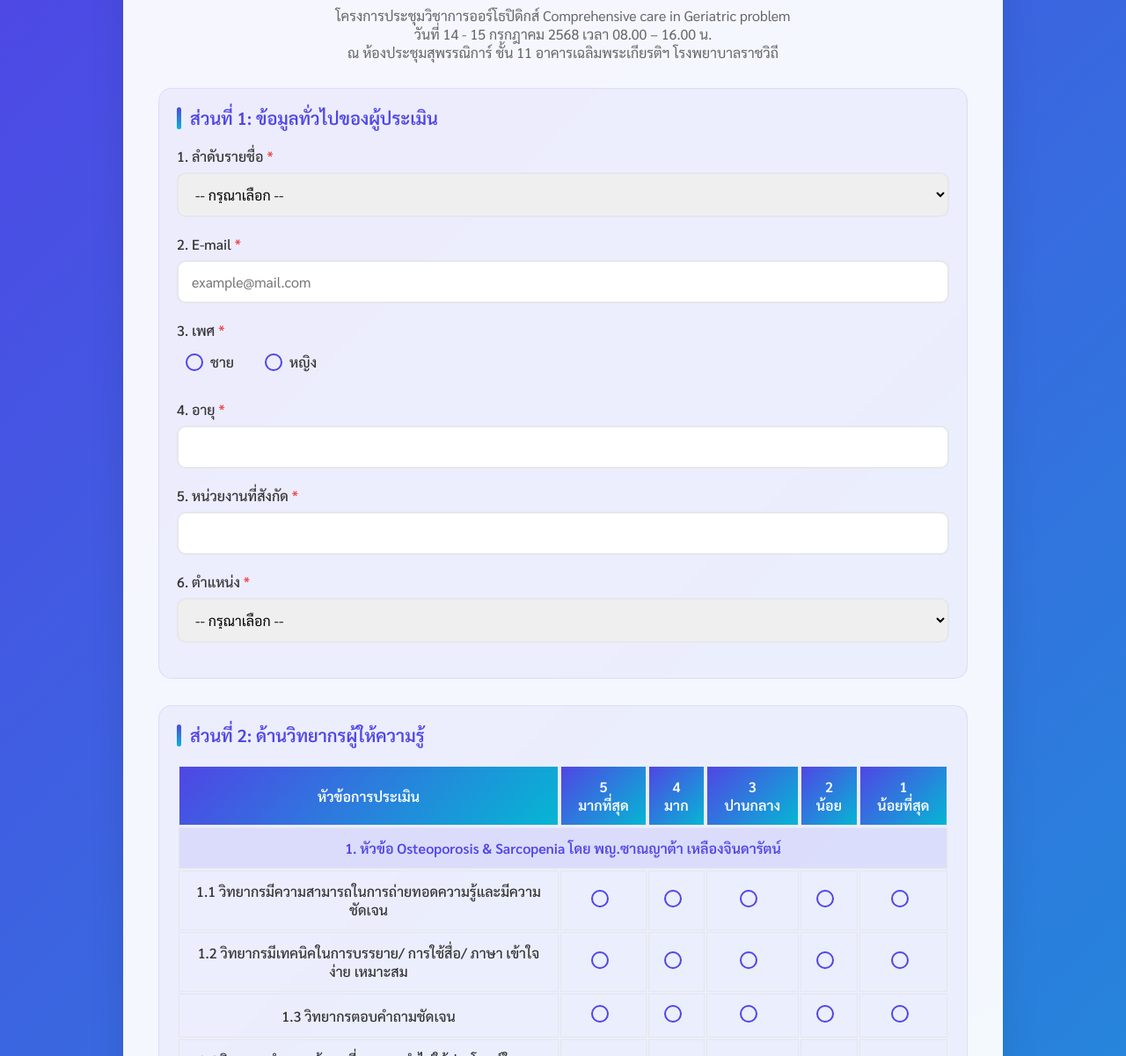
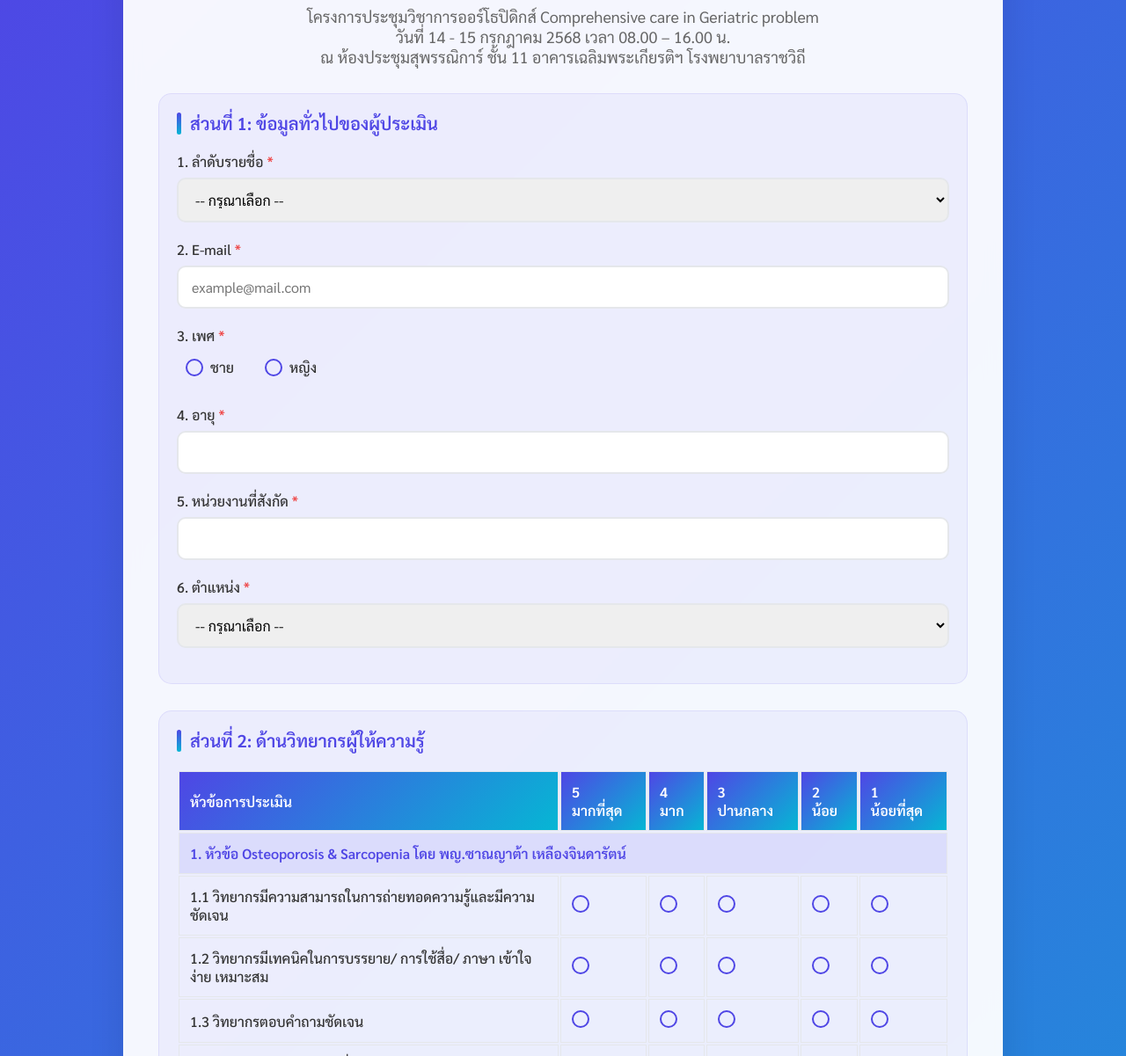
Before and after one commit to Nattachai534/evaluation, a plain HTML site: page index.html in a window 1280 px wide. Shown: the part 99-1300 px from the top of the page at 88% size. Drawn offline with Linux system fonts and the light colour scheme; some packages are replaced by stand-ins of ours; a script that the page names is missing.

Commit message:
Update index.html

```diff
--- a/index.html
+++ b/index.html
@@ -59,7 +59,7 @@
             text-align: center;
             color: #666;
             margin-bottom: 30px;
-            font-size: 16px;
+            font-size: 18px;
         }
 
         .section {
@@ -165,7 +165,7 @@
         .evaluation-table th,
         .evaluation-table td {
             padding: 12px;
-            text-align: center;
+            text-align: left;
             border: 1px solid #e5e7eb;
         }
 
```
